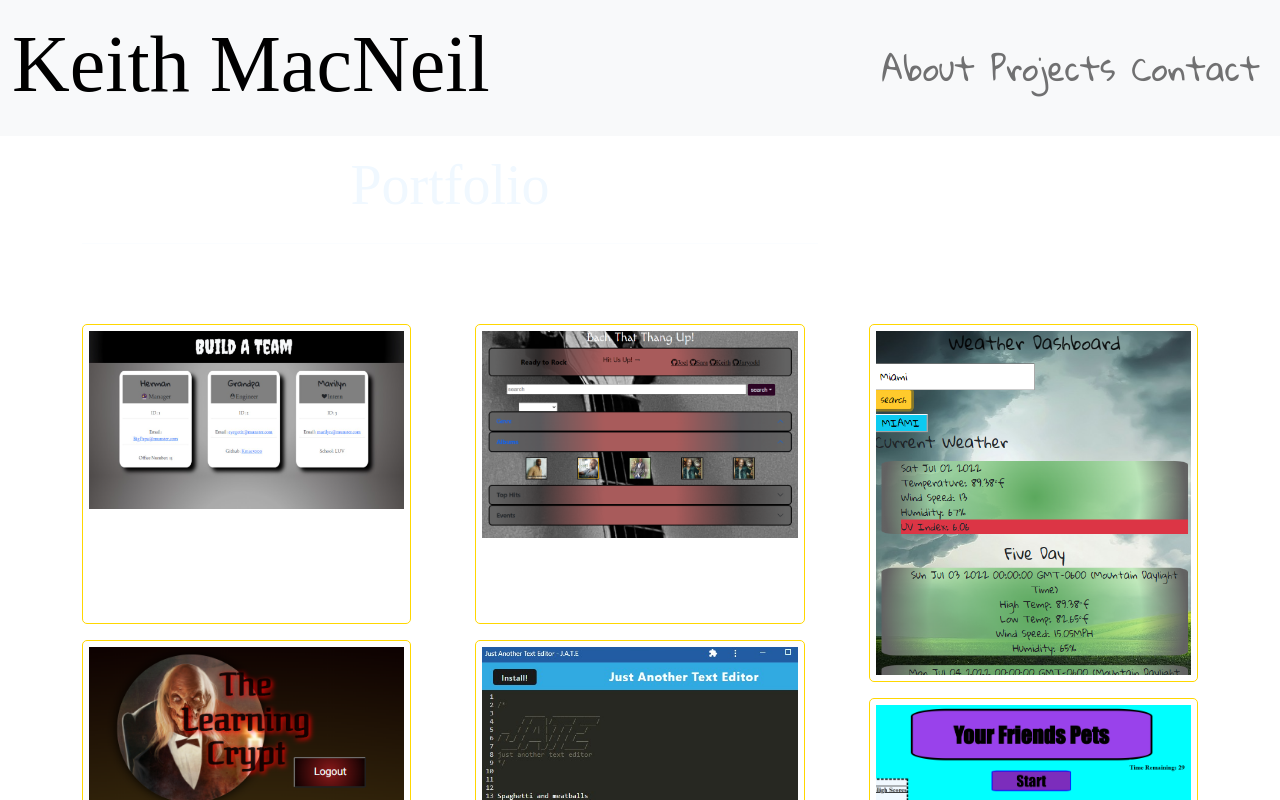
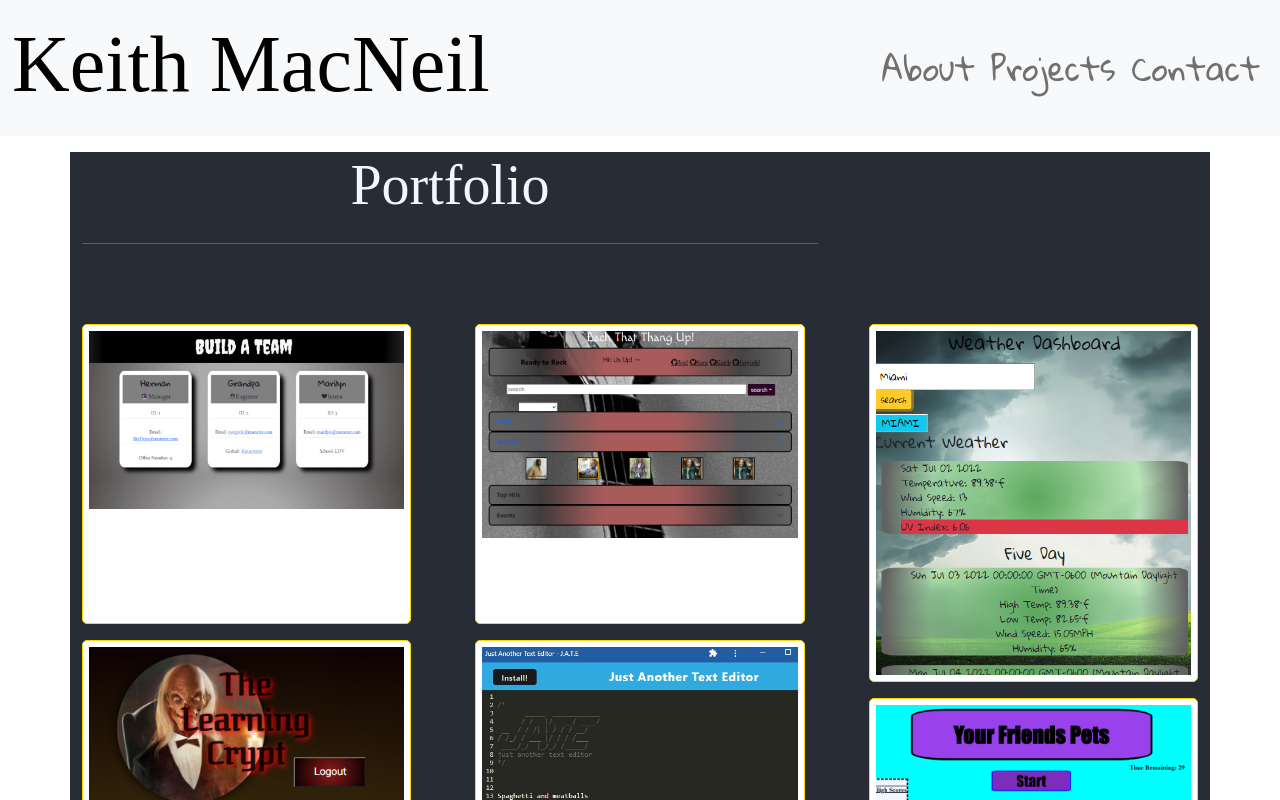
Before and after one commit to Kmac5000/React_Portfolio, a React (Create React App) app: page /projects in a window 1280 px wide. Shown: the top 800 px of the page. Built offline with nearby package versions, Linux system fonts and the light colour scheme; a web font is replaced by a local one.

Commit message:
background colors

```diff
--- a/src/components/Header.js
+++ b/src/components/Header.js
@@ -28,7 +28,7 @@ function Header() {
         >
           <span className="navbar-toggler-icon"></span>
         </button>
-        {/* <div class="collapse navbar-collapse" id="navbarText"> */}
+        {/* <div className="collapse navbar-collapse" id="navbarText"> */}
         <div className="justify-content-end" id="navbarText">
           <ul className="navbar-nav me-auto mb-2 mb-lg-0">
             <li className="nav-item">
@@ -48,6 +48,7 @@ function Header() {
             </li>
           </ul>
         </div>
+        {/* </div> */}
       </nav>
     </header>
   );
--- a/src/components/project.css
+++ b/src/components/project.css
@@ -1,6 +1,7 @@
 #projects-area {
   color: aliceblue;
   font-family: "Splash", cursive;
+  background-color: #282c34;
 }
 
 .po_items_ho {
```
